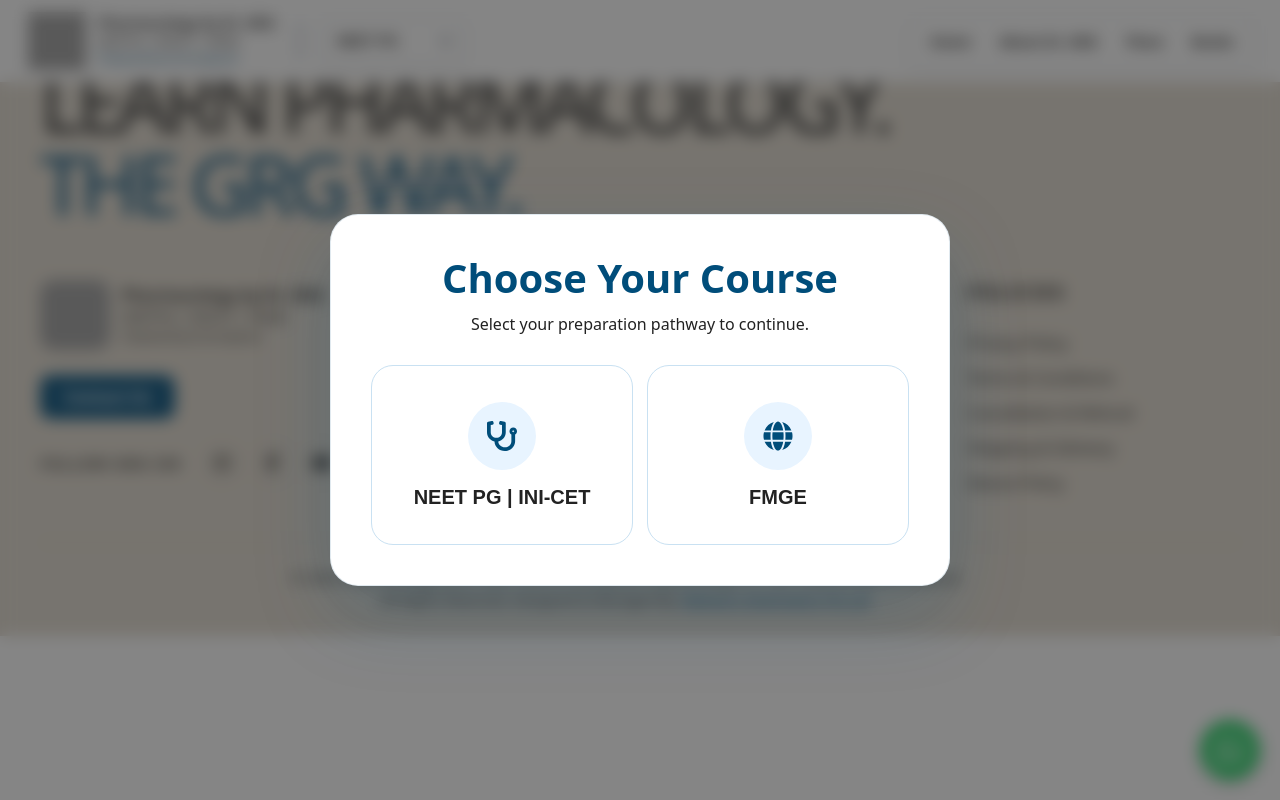
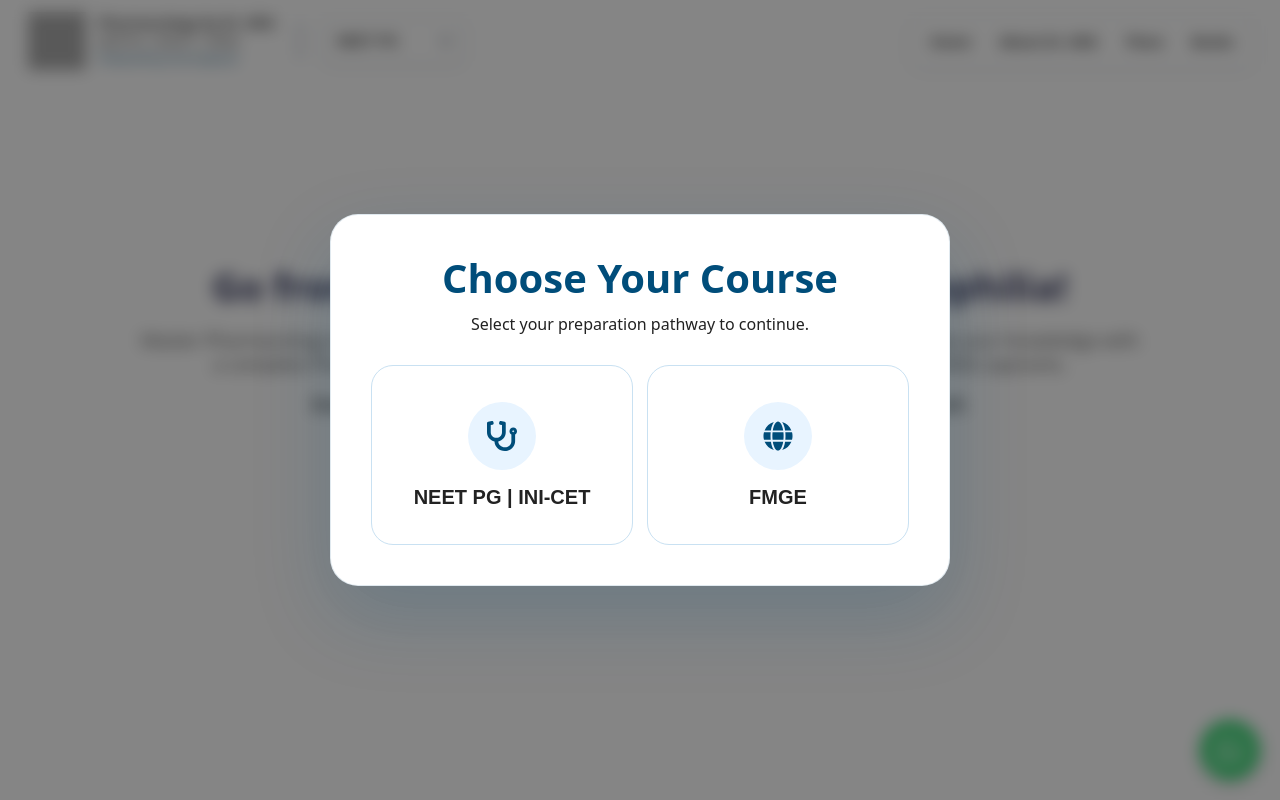
Before and after one commit to VikasChauhanBD/pharma, a React (Vite) app: page /download-app in a window 1280 px wide. Shown: the top 800 px of the page. Built offline with nearby package versions, Linux system fonts and the light colour scheme; grey boxes are pictures that could not be loaded.

Commit message:
download app page created

```diff
--- a/src/App.jsx
+++ b/src/App.jsx
@@ -22,6 +22,7 @@ import SchedulesPage from "./pages/SchedulesPage";
 import ResultsPage from "./pages/ResultsPage";
 import BlogsPage from "./pages/BlogsPage";
 import FaqsPage from "./pages/FaqsPage";
+import AppDownloadPage from "./pages/AppDownloadPage";
 
 import NeetPgHomePage from "./pages/NeetPgHomePage";
 import NeetPgPlansPage from "./pages/NeetPgPlansPage";
@@ -140,6 +141,7 @@ function App() {
           <Route path="/results" element={<ResultsPage />} />
           <Route path="/blogs" element={<BlogsPage />} />
           <Route path="/faqs" element={<FaqsPage />} />
+          <Route path="/download-app" element={<AppDownloadPage />} />
 
           {/* ----------- Neet PG Pages ---------------- */}
 
--- /dev/null
+++ b/src/components/appdownload/AppDownload.css
@@ -0,0 +1,71 @@
+.app-download {
+  width: 100%;
+  height: 100dvh;
+  display: flex;
+  align-items: center;
+  justify-content: center;
+  padding: 4rem 1rem;
+  box-sizing: border-box;
+}
+
+.app-download__content {
+  width: 100%;
+  max-width: 1000px;
+  text-align: center;
+  display: flex;
+  flex-direction: column;
+  align-items: center;
+  gap: 0;
+}
+
+.app-download__title {
+  font-size: 38px;
+  color: #1d204b;
+}
+
+.app-download__para {
+  font-size: 18px;
+  color: #3f3f3f;
+  line-height: 24px;
+  margin-top: 1rem;
+}
+
+.app-download__content h6 {
+  font-size: 18px;
+  margin: 1rem 0;
+  color: #3f3f3f;
+}
+
+.app-download__content span {
+  font-size: 18px;
+  margin: 0 0 1rem;
+  color: #004d7a;
+}
+
+.app-download__buttons {
+  display: flex;
+  align-items: center;
+  justify-content: center;
+  gap: 14px;
+  width: 100%;
+  max-width: 450px;
+}
+
+.app-download__buttons img {
+  width: 180px;
+  border-radius: 10px;
+  border: 1px solid #3f3f3f;
+}
+
+/* ---------------------------- Responsive Style ------------------------ */
+
+@media (max-width: 868px) {
+  .app-download__title {
+    font-size: 32px;
+  }
+
+  .app-download__para,
+  .app-download__content span {
+    font-size: 16px;
+  }
+}
--- /dev/null
+++ b/src/components/appdownload/AppDownload.jsx
@@ -0,0 +1,51 @@
+import React from "react";
+import "./AppDownload.css";
+import appleStoreBadge from "../../assets/images/app.png";
+import googlePlayBadge from "../../assets/images/ps1.png";
+
+const AppDownload = () => {
+  return (
+    <section className="app-download">
+      <div className="app-download__content">
+        <h1 className="app-download__title">
+          Go from Pharmacophobia to Pharmacophilia!
+        </h1>
+
+        <p className="app-download__para">
+          Master Pharmacology with Dr. GRG! Understand concepts, remember
+          high-yield topics and apply your knowledge with a complete
+          Pharmacology learning and revision ecosystem for NEET PG, INI-CET and
+          FMGE aspirants.
+        </p>
+
+        <h6>
+          Download now and make Pharmacology easier to learn, revise and recall.
+        </h6>
+
+        <span>Available on Android | Coming Soon on iOS</span>
+
+        <div className="app-download__buttons">
+          <a
+            href="https://play.google.com/store/apps/details?id=com.pharmacologybydrgrg"
+            target="_blank"
+            rel="noopener noreferrer"
+            aria-label="Get it on Google Play"
+          >
+            <img src={googlePlayBadge} alt="Get it on Google Play" />
+          </a>
+
+          {/* <a
+            href="https://apps.apple.com/in/app/corebtr/id6760164235"
+            target="_blank"
+            rel="noopener noreferrer"
+            aria-label="Download on the App Store"
+          >
+            <img src={appleStoreBadge} alt="Download on the App Store" />
+          </a> */}
+        </div>
+      </div>
+    </section>
+  );
+};
+
+export default AppDownload;
--- /dev/null
+++ b/src/pages/AppDownloadPage.jsx
@@ -0,0 +1,22 @@
+import React from "react";
+import AppDownload from "../components/appdownload/AppDownload";
+import { Helmet } from "react-helmet";
+
+function AppDownloadPage() {
+  return (
+    <div>
+      <Helmet>
+        <title>Download App | Pharmacology by Dr.GRG</title>
+
+        <meta
+          name="description"
+          content="Download App to master Pharmacology with Dr. GRG through concept-based learning, effective revision and exam-focused preparation for NEET PG,INICET and FMGE."
+        />
+      </Helmet>
+
+      <AppDownload />
+    </div>
+  );
+}
+
+export default AppDownloadPage;
```
